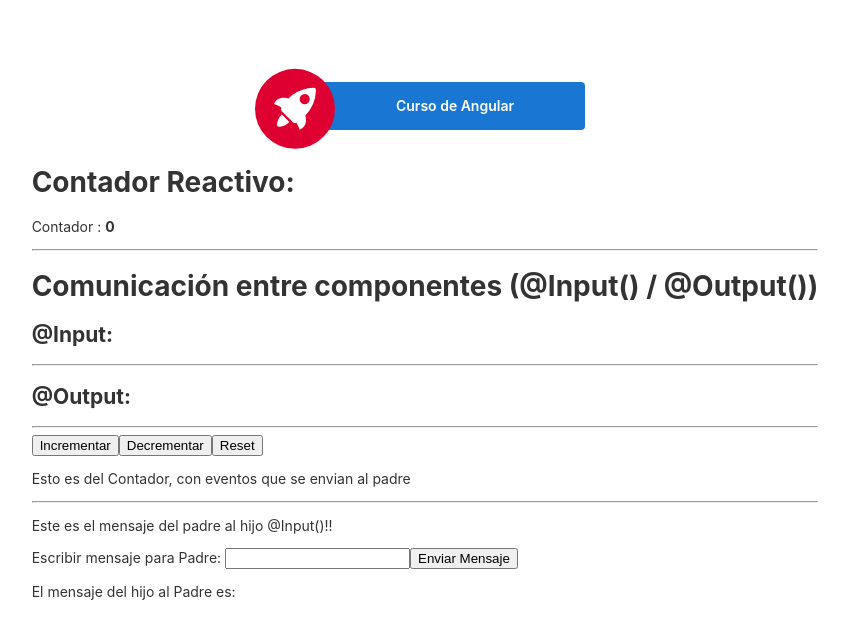
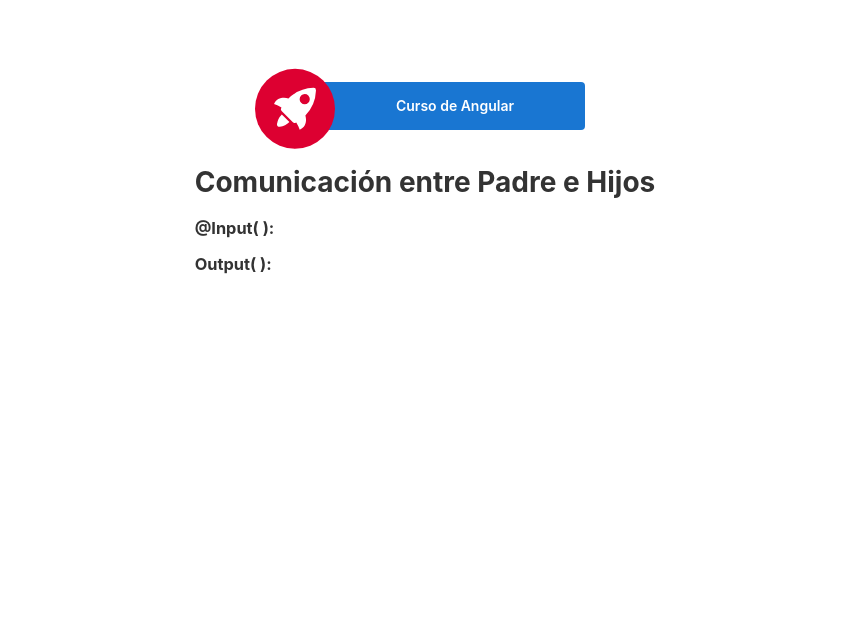
Before and after one commit to RFerreiraN/angular-input-output, an Angular app: page / in a window 1280 px wide. Shown: the top 638 px of the page, without its empty margins (215-1064 px from the left). Built offline with nearby package versions, Linux system fonts and the light colour scheme.

Commit message:
practicamos a profundidad input y output

```diff
--- a/src/app/Practica-Input-Output/hijo/hijo.component.html
+++ b/src/app/Practica-Input-Output/hijo/hijo.component.html
@@ -1,17 +1,4 @@
-<hr>
-<div> <!-- Movimos los botones del contador al hijo, el padre maneja la logica (por eso se ve desordenado en la vista)-->
-  <button (click)="incrementar()">Incrementar</button>
-  <button (click)="decrementar()">Decrementar</button>
-  <button (click)="resetear()">Reset</button>
-  <p>Esto es del Contador, con eventos que se envian al padre</p>
-</div><hr>
+<!-- @Input( ) -->
 
-<div>
-  <p>{{hijoRecibe}}</p>
-</div>
-
-<div>
-  <label for="output">Escribir mensaje para Padre: </label>
-  <input type="text" id="output" [(ngModel)]="mensaje">
-  <button type="button" (click)="enviarMensaje()">Enviar Mensaje</button>
-</div>
+<!-- @Output ( ) -->
+<h3>Output( ):</h3>
--- a/src/app/Practica-Input-Output/hijo/hijo.component.ts
+++ b/src/app/Practica-Input-Output/hijo/hijo.component.ts
@@ -6,25 +6,8 @@ import { Component, EventEmitter, Input, Output } from '@angular/core';
   styleUrls: ['./hijo.component.css']
 })
 export class HijoComponent {
-    @Input() hijoRecibe : string = '';
-    @Output() mensajeParaPadre = new EventEmitter<string>();
-    @Output() incrementarDesdeHijo = new EventEmitter<void>();
-    @Output() decrementarDesdeHijo = new EventEmitter<void>();
-    @Output() resetearDesdeHijo = new EventEmitter<void>();
-    mensaje : string = '';
 
-    enviarMensaje(){
-      this.mensajeParaPadre.emit( this.mensaje )
-    }
 
-    incrementar(){
-        this.incrementarDesdeHijo.emit()
-    }
-    decrementar(){
-        this.decrementarDesdeHijo.emit()
-    }
-    resetear(){
-        this.resetearDesdeHijo.emit()
-    }
 
-  }
+
+}
--- a/src/app/Practica-Input-Output/padre/padre.component.html
+++ b/src/app/Practica-Input-Output/padre/padre.component.html
@@ -1,24 +1,6 @@
-<div>
-  <h1>Contador Reactivo:</h1>
-  <p>Contador : <strong>{{ contador }}</strong></p>
+<h1>Comunicación entre Padre e Hijos</h1>
+<h3>@Input( ):</h3>
 
-</div>
+<app-hijo />
 
-<hr>
-
-<div>
-    <h1>Comunicación entre componentes (@Input() / @Output())</h1>
-
-    <h2>@Input:</h2>
-    <hr/>
-
-    <h2>@Output:</h2>
-    <app-hijo
-    [hijoRecibe]="mensajePadre"
-    (mensajeParaPadre)="recibirMensaje($event)"
-    (incrementarDesdeHijo)="incrementar()"
-    (decrementarDesdeHijo)="decrementar()"
-    (resetearDesdeHijo)="resetear()"
-    />
-    <p>El mensaje del hijo al Padre es: {{ mensajeRecibido }}</p>
-</div>
+<p></p>
--- a/src/app/Practica-Input-Output/padre/padre.component.ts
+++ b/src/app/Practica-Input-Output/padre/padre.component.ts
@@ -6,24 +6,10 @@ import { Component } from '@angular/core';
   styleUrls: ['./padre.component.css']
 })
 export class PadreComponent {
-  contador : number = 0;
-  mensajePadre : string = 'Este es el mensaje del padre al hijo @Input()!!'
-  mensajeRecibido : string = '' //@Output
+  //@Input()
 
-  // Funciones del Contador
-  incrementar(){
-    this.contador++
-  };
-  decrementar(){
-    this.contador--
-  };
-  resetear(){
-    this.contador = 0
-  };
+  //@Output()
 
-  //Funcion(es) de @Output( )
-  recibirMensaje($event : string){
-    this.mensajeRecibido = $event
-  }
+
 
 }
```
